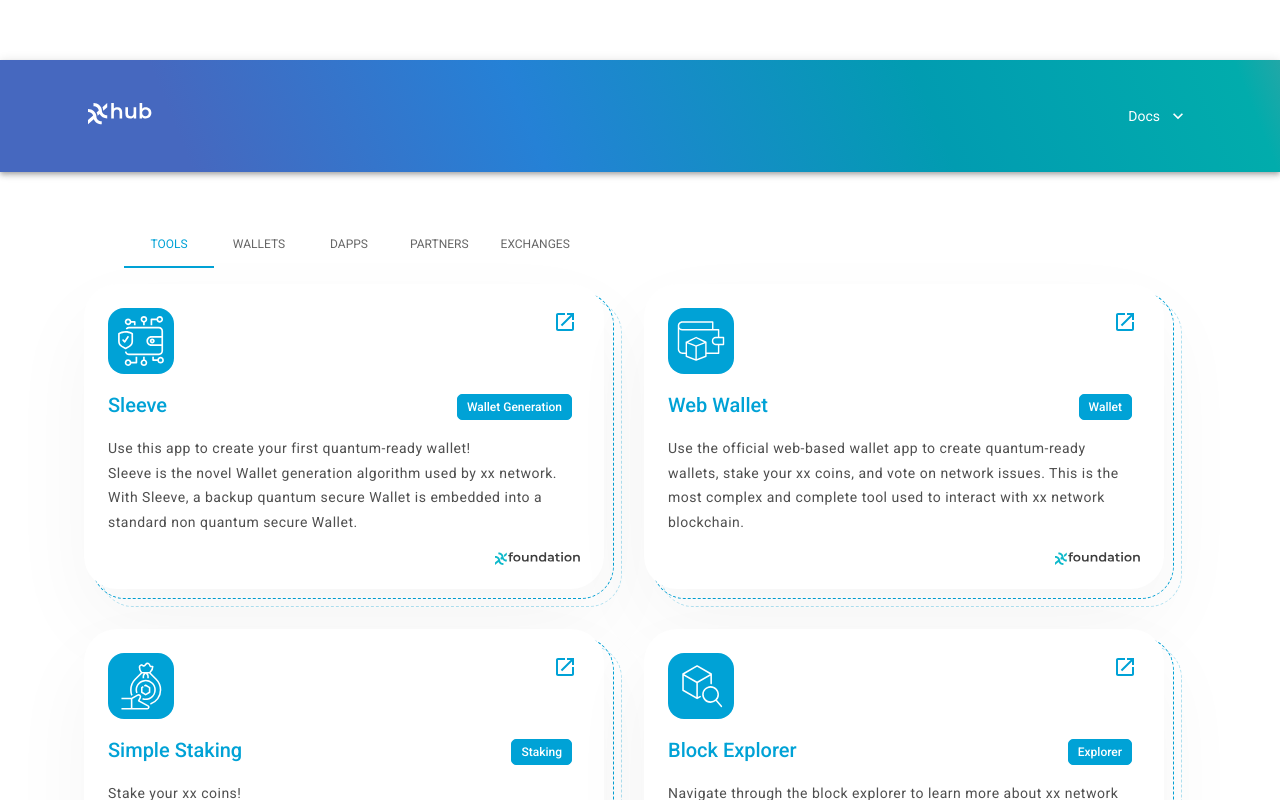
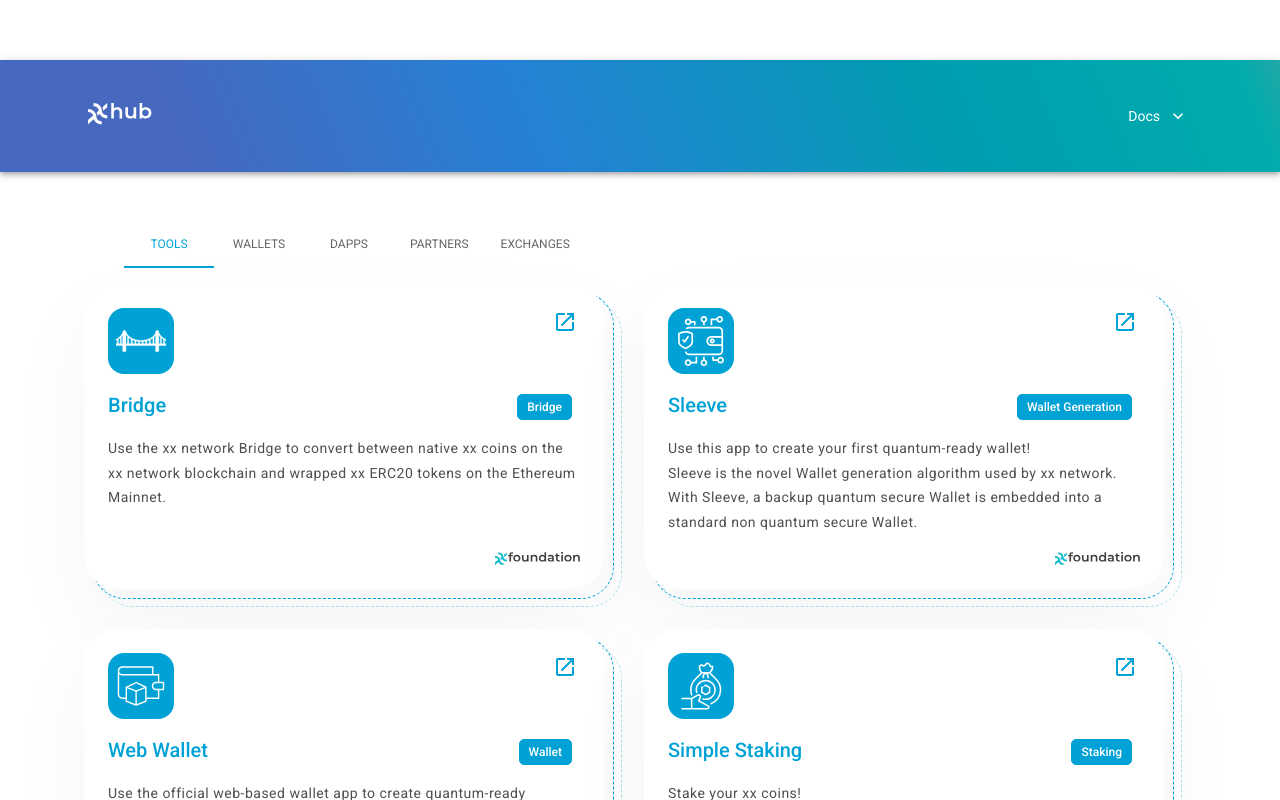
Before and after one commit to xxfoundation/web-hub, a React (Create React App) app: page / in a window 1280 px wide. Shown: the top 800 px of the page. Built offline with nearby package versions, Linux system fonts and the light colour scheme.

Commit message:
Add bridge to tools

```diff
--- a/src/content/tools.ts
+++ b/src/content/tools.ts
@@ -1,5 +1,6 @@
 import type { Product } from '../types';
 
+import bridge from '../assets/images/icons/bridge.svg';
 import sleeve from '../assets/images/icons/sleeve.svg';
 import wallet from '../assets/images/icons/wallet.svg';
 import staking from '../assets/images/icons/staking.svg';
@@ -8,6 +9,17 @@
 import foundation from '../assets/images/logos/xx-foundation-logo-color.svg';
 
 const tools: Product[] = [
+  {
+    title: 'Bridge',
+    description:
+    'Use the xx network Bridge to convert between native xx coins on the xx network blockchain and wrapped xx ERC20 tokens on the Ethereum Mainnet.',
+    urls: ['https://bridge.xx.network'],
+    tags: ['Bridge'],
+    icon: bridge,
+    logo: foundation,
+    company: 'xx Foundation',
+    companyUrl: 'https://xxfoundation.org'
+  },
   {
     title: 'Sleeve',
     description:
```
Also changed, not shown: src/assets/images/icons/bridge.svg (added).
